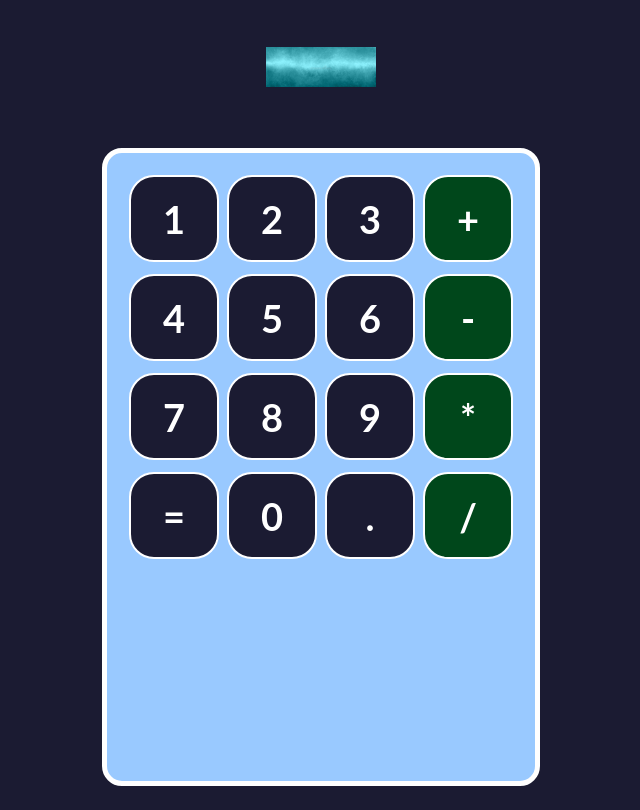
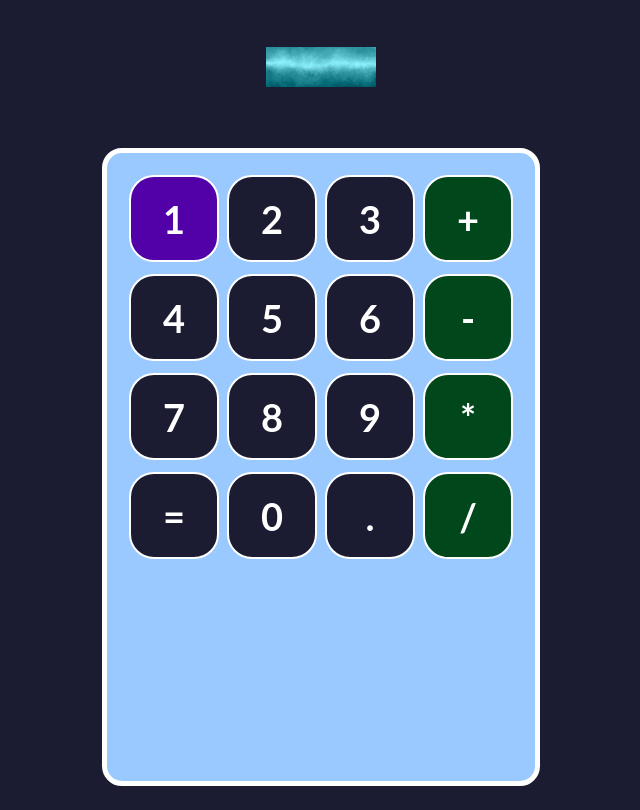
Before and after one commit to barbarajg/calculator, a React (Create React App) app: page / in a window 1280 px wide. In both pictures the pointer is over the element 493 px from the left and 218 px from the top of the page. Shown: the whole page, without its empty margins (319-959 px from the left). Built offline with nearby package versions, Linux system fonts and the light colour scheme.

Commit message:
Finish buttons style

```diff
--- a/src/styles/Button.css
+++ b/src/styles/Button.css
@@ -15,6 +15,14 @@
   user-select: none;
 }
 
+.button-container:hover {
+  background-color: #5101a7;
+}
+
 .operator {
   background-color: #00471b;
 }
+
+.operator:hover {
+  background-color: #ff6600;
+}
```
